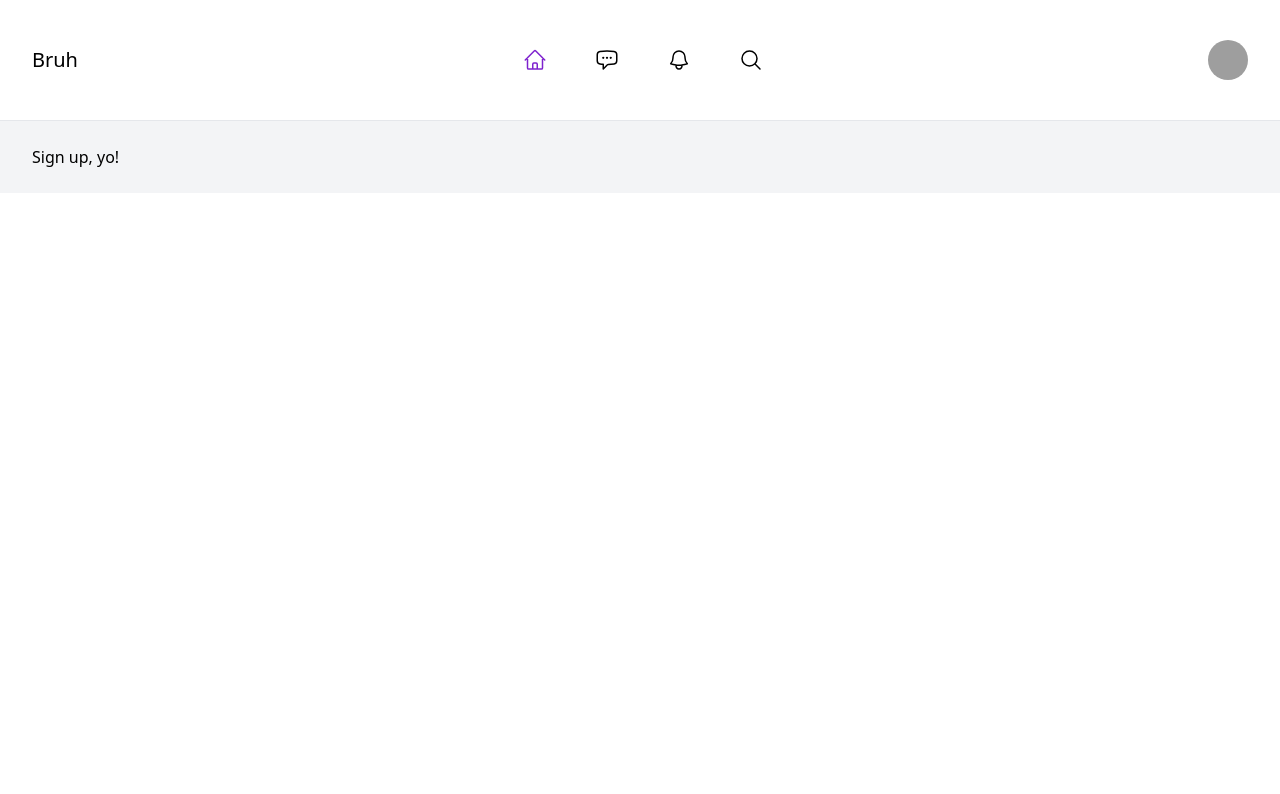
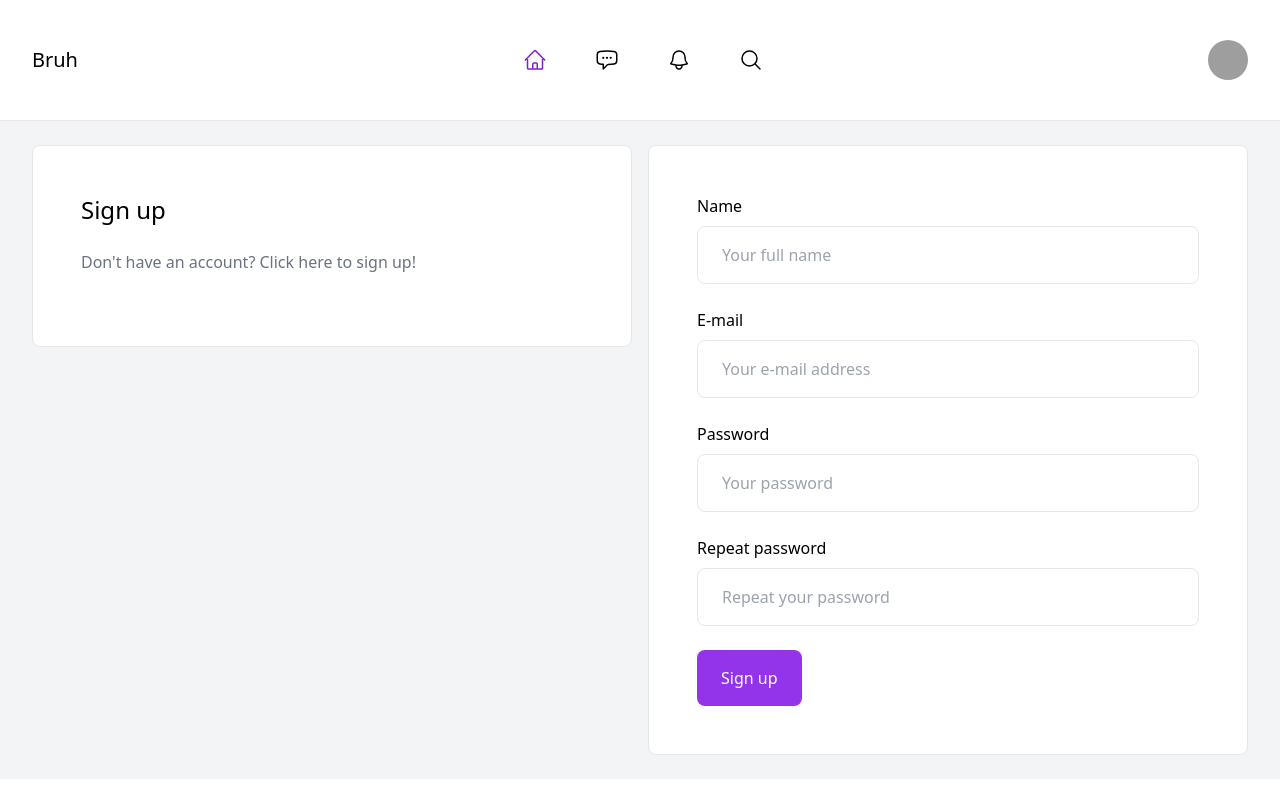
Before and after one commit to nhitz/bruh, a Vue app in the folder bruh_frontend/: page /signup in a window 1280 px wide. Shown: the top 794 px of the page. Built offline with nearby package versions, Linux system fonts and the light colour scheme; grey boxes are pictures that could not be loaded.

Commit message:
edit SignupView.vue

```diff
--- a/bruh_frontend/src/views/SignupView.vue
+++ b/bruh_frontend/src/views/SignupView.vue
@@ -1,13 +1,51 @@
-<script setup>
+<template>
+  <div class="max-w-7xl mx-auto grid grid-cols-2 gap-4">
+    <div class="main-left">
+      <div class="p-12 bg-white border border-gray-200 rounded-lg">
+        <h1 class="mb-6 text-2xl">Sign up</h1>
 
-</script>
+        <p class="mb-6 text-gray-500">
+          Don't have an account? Click here to sign up!
+        </p>
 
-<template>
-    <main>
-        <h1>Sign up, yo!</h1>
-    </main>
+        <!--                <p class="font-bold">-->
+        <!--                    Already have an account? <RouterLink :to="{'name': 'login'}" class="underline">Click here</RouterLink> to log in!-->
+        <!--                </p>-->
+      </div>
+    </div>
+
+    <div class="main-right">
+      <div class="p-12 bg-white border border-gray-200 rounded-lg">
+        <form class="space-y-6">
+          <div>
+            <label>Name</label><br>
+            <input type="text" placeholder="Your full name"
+                   class="w-full mt-2 py-4 px-6 border border-gray-200 rounded-lg">
+          </div>
+
+          <div>
+            <label>E-mail</label><br>
+            <input type="email" placeholder="Your e-mail address"
+                   class="w-full mt-2 py-4 px-6 border border-gray-200 rounded-lg">
+          </div>
+
+          <div>
+            <label>Password</label><br>
+            <input type="password" placeholder="Your password"
+                   class="w-full mt-2 py-4 px-6 border border-gray-200 rounded-lg">
+          </div>
+
+          <div>
+            <label>Repeat password</label><br>
+            <input type="password" placeholder="Repeat your password"
+                   class="w-full mt-2 py-4 px-6 border border-gray-200 rounded-lg">
+          </div>
+
+          <div>
+            <button class="py-4 px-6 bg-purple-600 text-white rounded-lg">Sign up</button>
+          </div>
+        </form>
+      </div>
+    </div>
+  </div>
 </template>
-
-<style scoped>
-
-</style>
```
